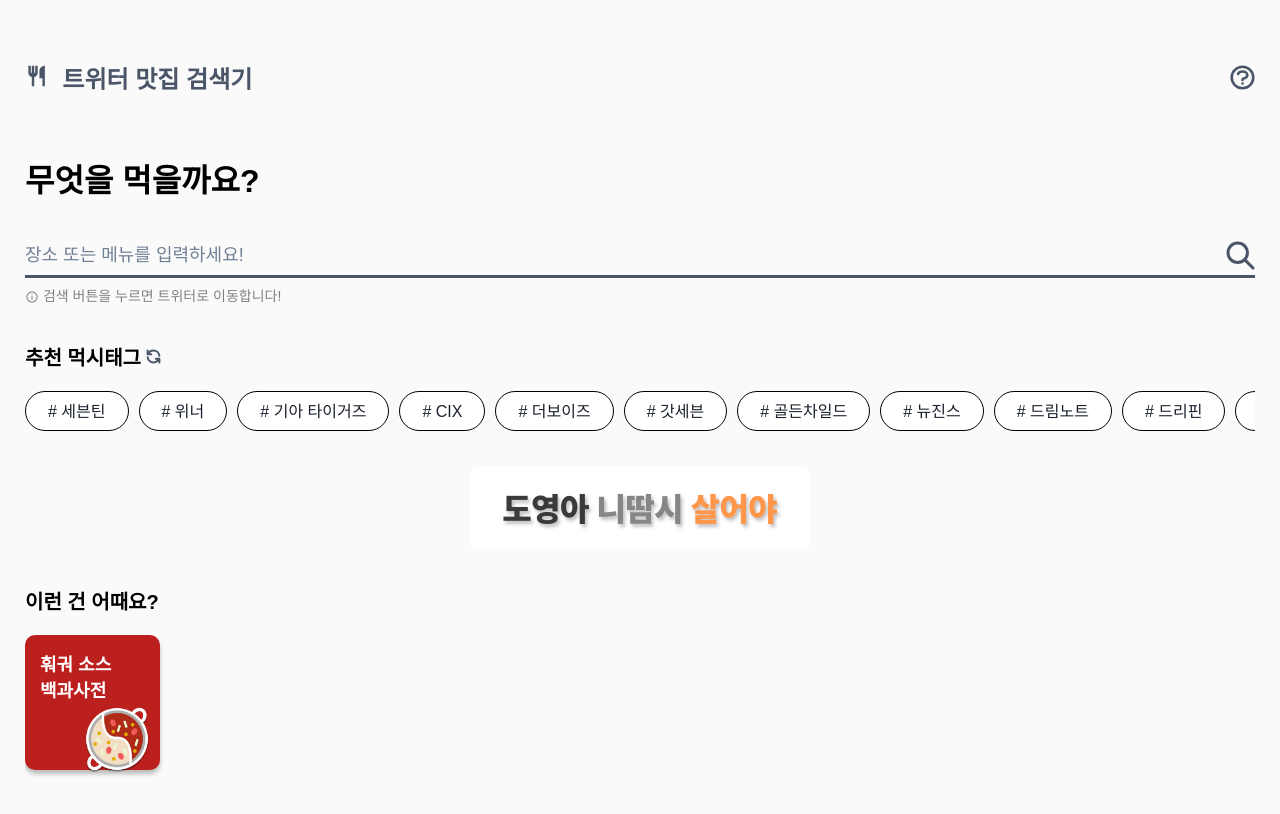
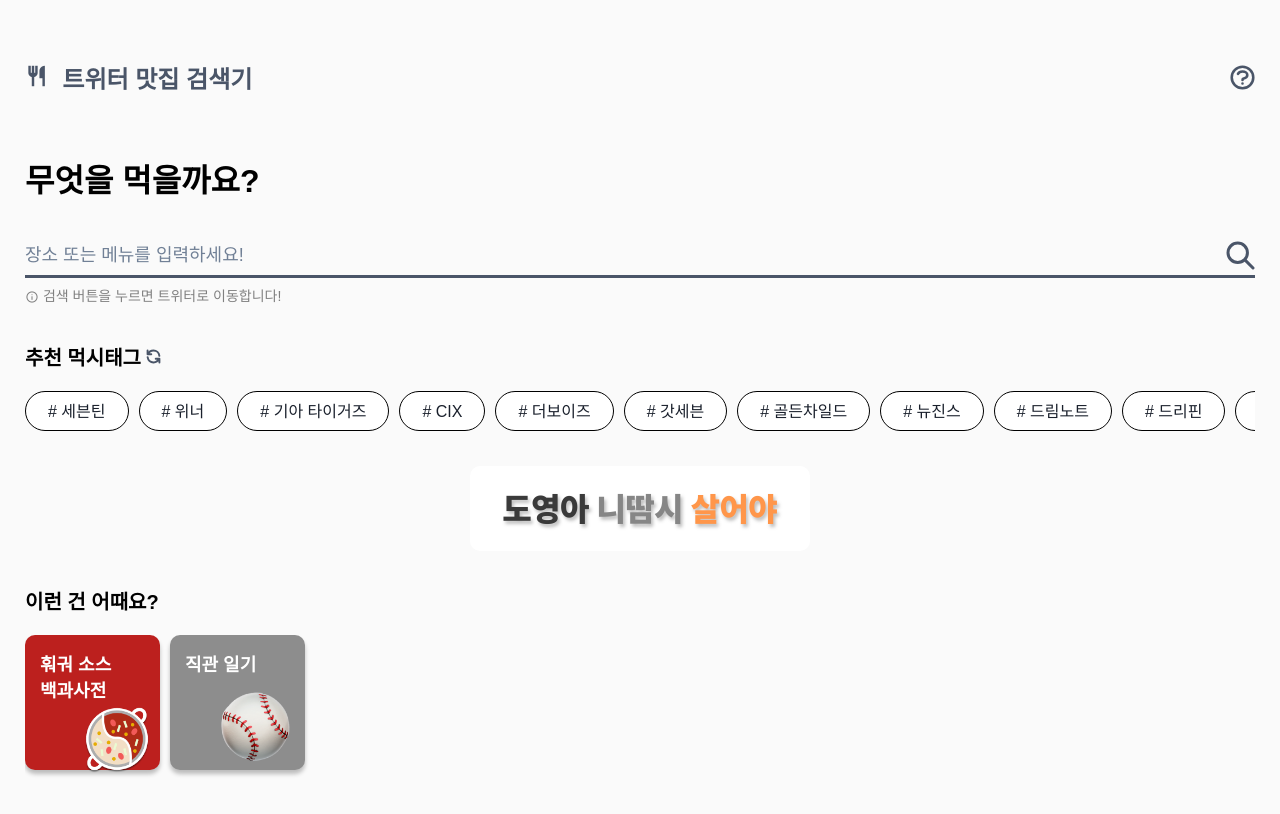
Before and after one commit to innerstella/new-twitter-michelin, a React (Create React App) app: page / in a window 1280 px wide. Shown: the top 814 px of the page. Built offline with nearby package versions, Linux system fonts and the light colour scheme.

Commit message:
✨ 직관일기 컨텐츠 추가

```diff
--- a/src/pages/home/components/Content.tsx
+++ b/src/pages/home/components/Content.tsx
@@ -18,36 +18,13 @@ const Content = () => {
             </p>
             <img className="img" src="/assets/hotpot.png" alt="hotpot" />
           </div>
-          {/* <div
+          <div
             className="box luck"
             onClick={() => window.open("https://happybaseball-diary.web.app/ ")}
           >
-            <p className="text">
-              야구 행운
-              <br />
-              복권
-            </p>
-            <img className="img" src="/assets/lottery.png" alt="lottery" />
-          </div> */}
-          {/* <div className="box coming-soon">
-            <p className="text">준비 중</p>
-            <div className="img">
-              <svg
-                xmlns="http://www.w3.org/2000/svg"
-                width="53"
-                height="53"
-                viewBox="0 0 53 53"
-                fill="none"
-              >
-                <path
-                  fill-rule="evenodd"
-                  clip-rule="evenodd"
-                  d="M26.4615 52.923C41.0758 52.923 52.923 41.0758 52.923 26.4615C52.923 11.8472 41.0758 0 26.4615 0C11.8472 0 0 11.8472 0 26.4615C0 41.0758 11.8472 52.923 26.4615 52.923ZM16.5384 23.1538H9.92306V29.7692H16.5384V23.1538ZM42.9999 23.1538H36.3846V29.7692H42.9999V23.1538ZM23.1538 23.1538H29.7692V29.7692H23.1538V23.1538Z"
-                  fill="white"
-                />
-              </svg>
-            </div>
-          </div> */}
+            <p className="text">직관 일기</p>
+            <img className="img" src="/assets/ball.png" alt="lottery" />
+          </div>
         </div>
       </div>
     </ContentContainer>
@@ -101,7 +78,7 @@ const ContentContainer = styled.div`
     }
   }
   .luck {
-    background-color: #87c26b;
+    background-color: #8d8d8d;
     .text {
       color: #fff;
       font-size: 18px;
@@ -111,9 +88,9 @@ const ContentContainer = styled.div`
       margin: 0;
     }
     .img {
-      width: 110px;
-      margin-left: 25px;
-      margin-top: -15px;
+      width: 70px;
+      margin-left: 35px;
+      margin-top: 15px;
     }
   }
   .coming-soon {
```
Also changed, not shown: public/assets/ball.png (added), 8 other files (tests, documents, lock files or other folders).
